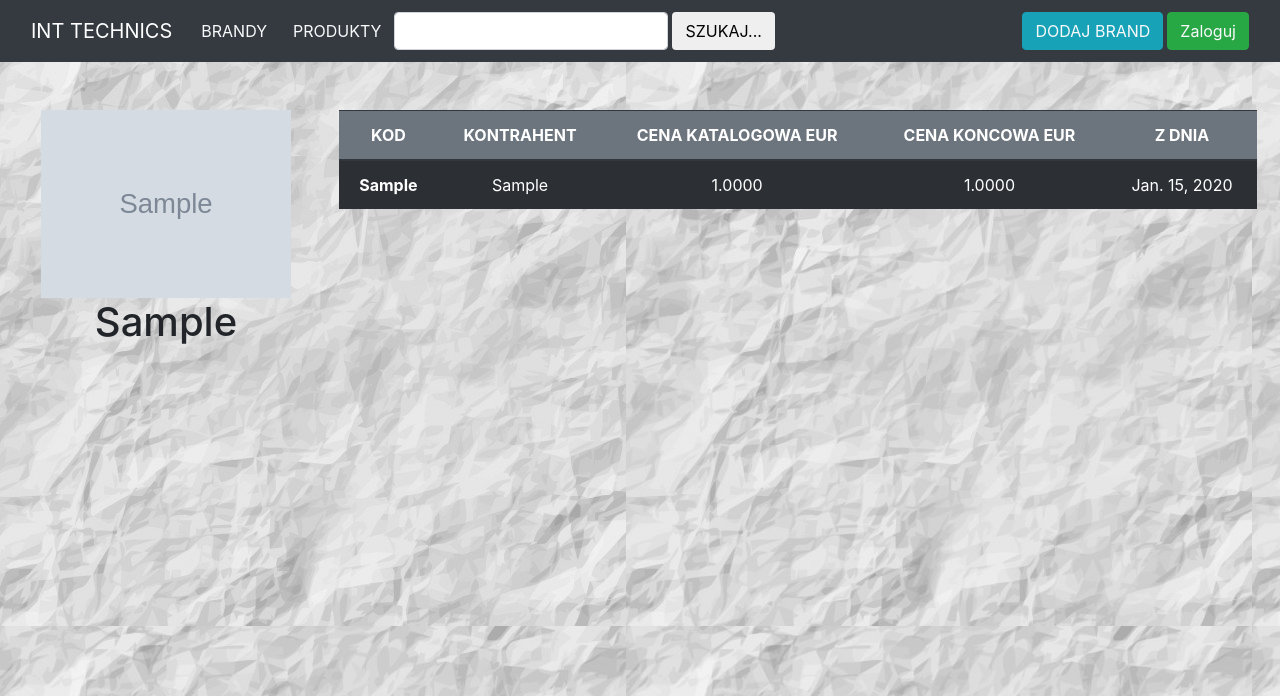
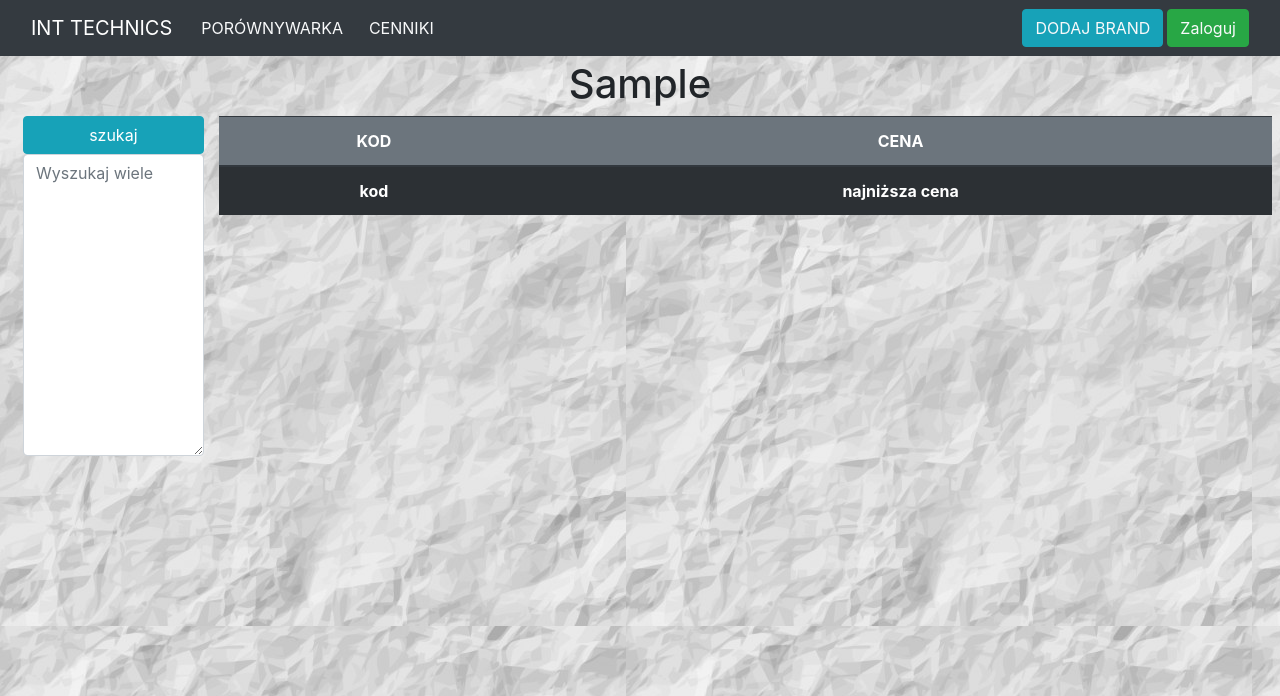
Before and after one commit to piter1316/porownywarka, a Django app: page /porownanie_cen/1/ in a window 1280 px wide. Shown: the top 696 px of the page. Run offline with Django 3.2, Linux system fonts and the light colour scheme; tables that the repository leaves empty hold one stand-in row (values such as "Sample post"); grey boxes marked "Sample" are stand-in pictures; lists and menus that the app fills with data are empty; parts of the project's set-up code (start-up, migrations or seed data) failed here and were passed over; some libraries are stand-ins or nearby versions.

Commit message:
porównywarka layout + simple search

```diff
--- a/porownanie_cen/templates/porownanie_cen/base.html
+++ b/porownanie_cen/templates/porownanie_cen/base.html
@@ -21,21 +21,21 @@
           <span class="navbar-toggler-icon"></span>
       </button>
 
-      <div class="collapse navbar-collapse expand-lg"id="topNavBar">
-        <ul class="nav navbar-nav">
+      <div class="collapse navbar-collapse expand-lg "id="topNavBar">
+        <ul class="nav navbar-nav mr-auto">
           <li class="nav-item">
-            <a class="btn text-light" href="{% url 'porownanie_cen:index' %}"> BRANDY</a>
+            <a class="btn text-light" href="{% url 'porownanie_cen:index' %}"> PORÓWNYWARKA</a>
           </li>
           <li class="nav-item">
-            <a class="btn text-light" href="{% url 'wszystkie_ceny:produkty' %} ">PRODUKTY</a>
+            <a class="btn text-light" href="{% url 'wszystkie_ceny:produkty' %} ">CENNIKI</a>
           </li>
         </ul>
-        <form class="form-inline mr-auto my-1" role="search" method="get" action="#">
+        <!-- <form class="form-inline mr-auto my-1" role="search" method="get" action="#">
           <div class="form-group">
             <input type="text" class="form-control" name="q" value="">
           </div>
           <button type="submit" class="btn btn-default ml-1">SZUKAJ...</button>
-        </form>
+        </form> -->
         <ul class="navbar-nav nabar-right">
           <li class="nav-item mr-1">
             <a class="btn btn-info text-light" href="{% url 'porownanie_cen:brand-add' %}"> DODAJ BRAND</a>
--- a/porownanie_cen/templates/porownanie_cen/produkty.html
+++ b/porownanie_cen/templates/porownanie_cen/produkty.html
@@ -2,37 +2,46 @@
 
 {% block body %}
 {% load static %}
-<div class="mt-5">
+<div class="mt-1">
+  <div class="container-fluid">
+      {% for item in brand %}
+        <h1 class="text-center">{{ item.nazwa}}</h1>
+        {% endfor %}
+    </div>
+  </div>
   <div class="row mx-2">
-    <div class="col-12 col-lg-3">
-      {% if brand.logo %}
-      <img class=" d-block mx-auto" src="{{ brand.logo.url }}" width="250">
-      {% else %}
-      <img class=" d-block mx-auto" src="{% static 'porownanie_cen/' %}img/RECE.png" width="250">
-      {% endif %}
-      <h1 class="text-center">{{ brand.nazwa}}</h1>
+    <div class="col-12 col-lg-2">
+      <form class="form mx-auto" method="get" action="" style="max-width:300px;">
+        <input class="btn btn-info btn-block" type="submit" value="szukaj" />
+        <textarea class="form-control mr-1" rows="12" type="text" name="q"  placeholder="Wyszukaj wiele" value="{{ request.GET.q}}" ></textarea>
+    </form>
     </div>
-    <div class="col-12 col-lg-9">
+    <div class="col-12 col-lg-10 p-0">
+
       <table class="table table-striped table-dark">
         <thead class="bg-secondary">
           <tr>
             <th scope="col" class="text-center">KOD</th>
-            <th scope="col" class="text-center">KONTRAHENT</th>
-            <th scope="col" class="text-center">CENA KATALOGOWA EUR</th>
-            <th scope="col" class="text-center">CENA KONCOWA EUR</th>
-            <th scope="col" class="text-center">Z DNIA</th>
+            <th scope="col" class="text-center">CENA</th>
+            {% for kontrahent in kontrahenci %}
+            <th scope="col" class="text-center p-0">{{kontrahent.kontrahentkod}}</th>
+            {% endfor %}
           </tr>
         </thead>
         <tbody>
-        {% for product in brand.produkt_set.all %}
           <tr>
-            <th scope="row" class="text-center">{{product.kodtowaru }}</th>
-            <td class="text-center">{{product.kontrahentkod}}</td>
-            <td class="text-center">{{product.cenakatalogowa_eur}}</td>
-            <td class="text-center">{{product.cenakoncowa_eur}}</td>
-            <td class="text-center">{{product.dataimportu}}</td>
+            <th class="text-center">
+              kod
+            </th>
+            <th class="text-center">
+              najniższa cena
+            </th>
+            {% for kontrahent in kontrahenci %}
+            <th class="text-center">
+              {{kontrahent.cenakoncowa_eur}}
+            </th>
+            {% endfor %}
           </tr>
-        {% endfor%}
         </tbody>
       </table>
     </div>
--- a/porownanie_cen/urls.py
+++ b/porownanie_cen/urls.py
@@ -11,7 +11,7 @@ urlpatterns = [
 
 
     #porownanie_cen/1/
-    url(r'^(?P<pk>[0-9]+)/$', views.DetailView.as_view(), name='detail'),
+    url(r'^(?P<pk>[0-9]+)/$', views.brand_details, name='detail'),
 
     # powownanie_cen/brand/add/
     url(r'brand/add/$', views.brand_create, name='brand-add'),
--- a/porownanie_cen/views.py
+++ b/porownanie_cen/views.py
@@ -3,7 +3,7 @@ from django.views.generic.edit import CreateView, UpdateView, DeleteView
 from django import forms as F
 from porownanie_cen import forms
 from porownanie_cen.forms import UpdateBrand
-from .models import Brand
+from .models import Brand, Produkt
 from django.urls import reverse_lazy
 from django.shortcuts import render, redirect
 from django.contrib.auth.decorators import login_required
@@ -17,23 +17,11 @@ class IndexView(generic.ListView):
         return Brand.objects.all()
 
 
-class DetailView(generic.DetailView):
-    model = Brand
-    template_name = 'porownanie_cen/produkty.html'
-
-
-
-
-
 class BrandUpdate(UpdateView):
     model = Brand
     form_class = UpdateBrand
-
+    # fields = ['nazwa', 'logo']
     success_url = reverse_lazy('porownanie_cen:index')
-
-
-
-
 
 
 class BrandDelete(DeleteView):
@@ -58,3 +46,19 @@ def brand_create(request):
 
         form = forms.CreateBrand()
     return render(request, 'porownanie_cen/brand_add.html', {'form': form})
+
+
+def brand_details(request,pk):
+    query = request.GET.get('q')
+    all_products = Produkt.objects.raw("select * from produkty where brand_id ={} and kodtowaru ='{}' ".format(pk,query))
+    base_view = Produkt.objects.raw("select * from produkty where brand_id ={} limit 10".format(pk))
+    brand = Brand.objects.raw("select id,nazwa from brandy where id={}".format(pk))
+    kontrahenci = Produkt.objects.raw("Select kodTowaru, kontrahentKod, cenaKoncowa_EUR from produkty where kodtowaru ='{}' and brand_id = {} ".format(query,pk))
+    context = {
+        'products': all_products,
+        'base_view': base_view,
+        'brand': brand,
+        'kontrahenci':kontrahenci,
+        'query': query,
+    }
+    return render(request, 'porownanie_cen/produkty.html', context)
```
Also changed, not shown: wszystkie_ceny/templates/wszystkie_ceny/produkty.html (+28 -2 lines), wszystkie_ceny/views.py (+8 -27 lines).
